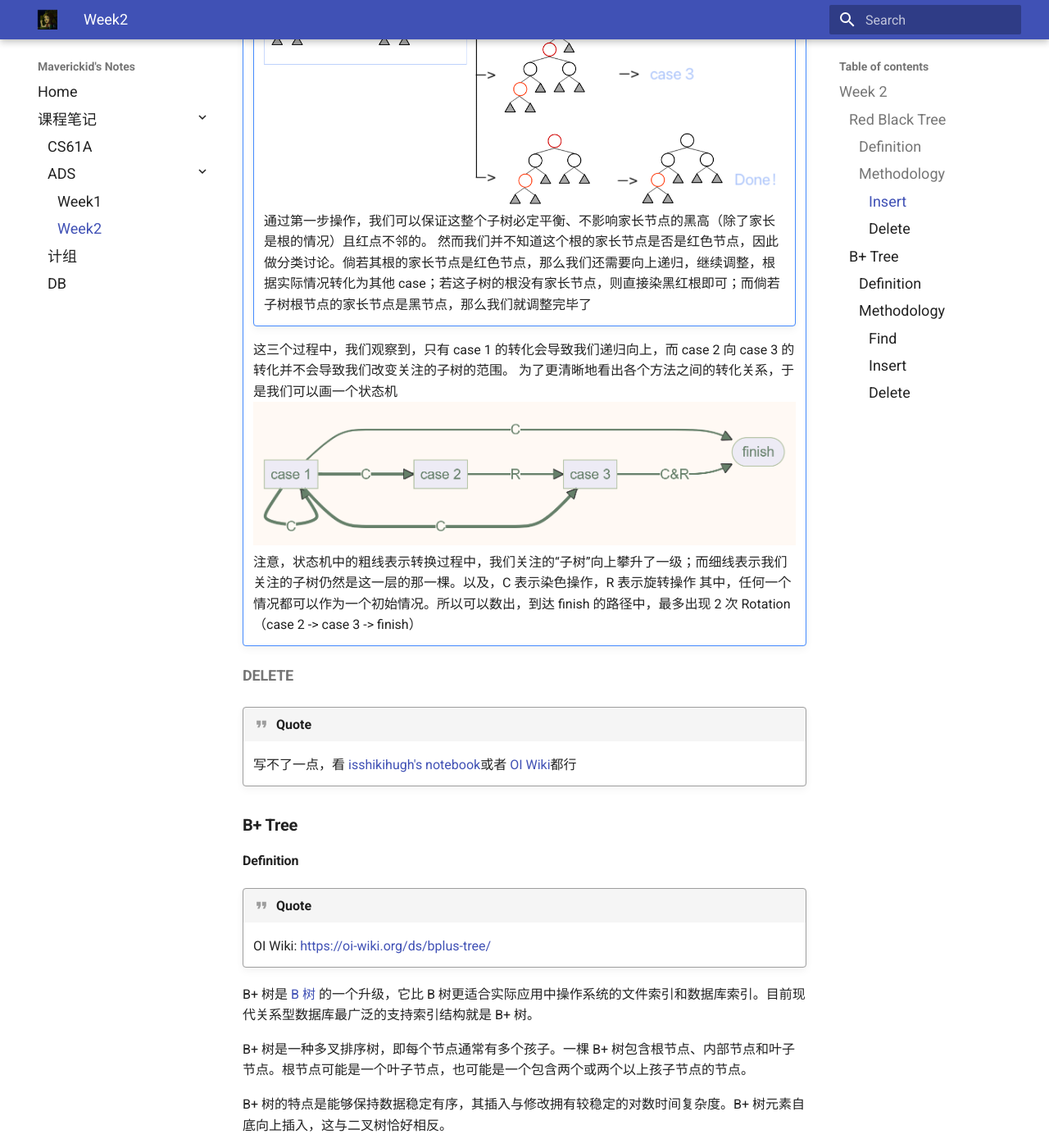
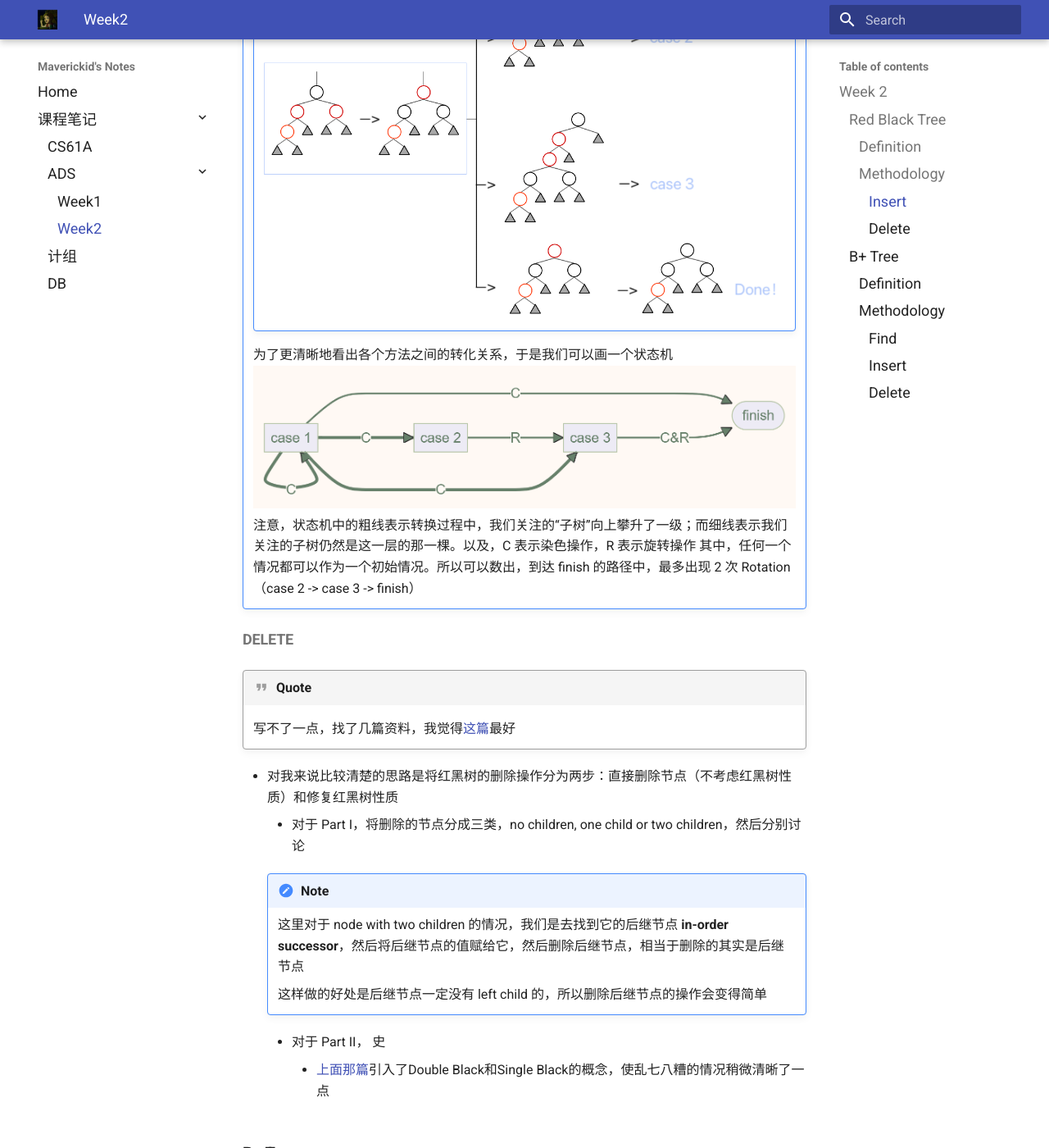
Before and after one commit to aMaverickid/MyCs61a, an MkDocs documentation site: the page built from docs/Courses/ADS/week2.md, in a window 1280 px wide and 1400 px high, scrolled down 3270 px. Shown: the whole window at 82% size. Built offline with MkDocs 1.6.1 and Material for MkDocs 9.7.7, drawn with Linux system fonts in a browser that asks for light colours; some web fonts are replaced; some of the changed text lies outside the part shown.

Commit message:
update ADS

````diff
--- a/docs/Courses/ADS/week2.md
+++ b/docs/Courses/ADS/week2.md
@@ -19,14 +19,17 @@
 ##### Insert
 记被插入的节点为 x，任意一个节点 node 的家长节点为 node.p，则：
 
-1. 如果 x.p 是黑色的，那么我们不需要做任何调整；
+1. 如果 x.p 是黑色的，那么我们不需要做任何调整；`Case 0`
 2. 如果 x.p 是红色的，那么我们需要进行调整；
-    - 此时因为原来的树符合红黑性质，x.p.p 必定存在（红 x.p 不能是根）且必定是黑色的；
+    - 此时因为原来的树符合红黑性质，x.p.p 必定存在（红 x.p 不能是根）且必定是黑色的；`Case 1,2,3`
 
 对于需要进行调整的情况，我们需要分情况讨论：
 !!! definition "Cases"
+    **我们采用了Bottom-Up的方法，即从 x 开始，若此时能够是能解决的Case(即Case0、Case3或Case2)，则问题在这里解决；若解决不了（即Case1）,则向上递归将问题甩锅x的爷节点。重复此步骤，直到问题解决。**
+    >最坏的情况问题也会在根节点时解决，因为由定义根节点必定是黑色的
+
+    由上，所有情况可被归纳为上图右半部分
     ![alt text](image-7.png)
-    我们采用了Bottom-Up的方法，即从 x 开始，向上递归转移，直到根节点。所有情况都被归纳为上图右半部分
     !!! note "Case 3"
         一次染色和一次旋转即可
         ![alt text](image-8.png)
@@ -37,16 +40,22 @@
         Case 3的两种情况是等价的
         图中的根节点染红，将根的两个子节点染黑，类似于将黑节点“下放”， 插入的红节点“上浮”，递归转移
         ![alt text](image-10.png)
-        通过第一步操作，我们可以保证这整个子树必定平衡、不影响家长节点的黑高（除了家长是根的情况）且红点不邻的。
-        然而我们并不知道这个根的家长节点是否是红色节点，因此做分类讨论。倘若其根的家长节点是红色节点，那么我们还需要向上递归，继续调整，根据实际情况转化为其他 case；若这子树的根没有家长节点，则直接染黑红根即可；而倘若子树根节点的家长节点是黑节点，那么我们就调整完毕了
-    这三个过程中，我们观察到，只有 case 1 的转化会导致我们递归向上，而 case 2 向 case 3 的转化并不会导致我们改变关注的子树的范围。
+
     为了更清晰地看出各个方法之间的转化关系，于是我们可以画一个状态机
     ![alt text](image-11.png)
     注意，状态机中的粗线表示转换过程中，我们关注的“子树”向上攀升了一级；而细线表示我们关注的子树仍然是这一层的那一棵。以及，C 表示染色操作，R 表示旋转操作
     其中，任何一个情况都可以作为一个初始情况。所以可以数出，到达 finish 的路径中，最多出现 2 次 Rotation（case 2 -> case 3 -> finish）
 ##### Delete
 !!! quote link
-    写不了一点，看 [isshikihugh's notebook](https://note.isshikih.top/cour_note/D2CX_AdvancedDataStructure/Lec02/#%E5%88%A0%E9%99%A4)或者 [OI Wiki](https://oi-wiki.org/ds/rbtree/#%E5%88%A0%E9%99%A4%E6%93%8D%E4%BD%9C)都行
+    写不了一点，找了几篇资料，我觉得[这篇](https://www.geeksforgeeks.org/deletion-in-red-black-tree/)最好
+- 对我来说比较清楚的思路是将红黑树的删除操作分为两步：直接删除节点（不考虑红黑树性质）和修复红黑树性质
+    - 对于 Part I，将删除的节点分成三类，no children, one child or two children，然后分别讨论
+    !!! note
+        这里对于 node with two children 的情况，我们是去找到它的后继节点 **in-order successor**，然后将后继节点的值赋给它，然后删除后继节点，相当于删除的其实是后继节点
+
+        这样做的好处是后继节点一定没有 left child 的，所以删除后继节点的操作会变得简单
+    - 对于 Part II， 史
+        - [上面那篇](https://www.geeksforgeeks.org/deletion-in-red-black-tree/)引入了Double Black和Single Black的概念，使乱七八糟的情况稍微清晰了一点
 
 ### B+ Tree
 
@@ -63,7 +72,7 @@
     1. 有 n 棵子树的节点中含有 n-1 个关键字（即将区间分为 n 个子区间，每个子区间对应一棵子树）。
     2. 所有叶子节点中包含了全部关键字的信息，及指向含这些关键字记录的指针，且叶子节点本身依关键字的大小自小而大顺序链接。
     3. 所有的非叶子节点可以看成是索引部分，节点中仅含有其子树（根节点）中的最大（或最小）关键字。
-    4. 除根节点外，其他所有节点中所含关键字的个数最少有 $\lceil \dfrac{m}{2} \rceil$ (注意：B 树中除根以外的所有非叶子节点至少有 $\lceil \dfrac{m}{2} \rceil $棵子树）。
+    4. 除根节点外，其他所有节点中所含关键字的个数最少有 $\lceil \dfrac{m}{2} \rceil$ (注意：B 树中除根以外的所有非叶子节点至少有 $\lceil \dfrac{m}{2} \rceil$棵子树）。
     同时，B+ 树为了方便范围查询，叶子节点之间还用指针串联起来。
 
     !!! example
@@ -76,7 +85,7 @@
 ##### Find
 从根节点开始，根据关键字的大小，找到对应的子树，直到找到叶子节点
 
-!!!+ note "OI Wiki 上的代码实现"
+!!! note "OI Wiki 上的代码实现"
     ```cpp
     T find(V key) {
     int i = 0;
@@ -87,17 +96,15 @@
     if (this.number == i) return null;
     return this.childs[i].find(key);
     }
+    ```
 ##### Insert
 - 若为空树，创建一个叶子节点
 - 针对叶子节点，插入关键字，若超过阈值，分裂，递归转移到父节点（索引节点）进行维护
 - 针对索引节点，若当前节点关键字的个数小于等于 m-1，则插入结束。否则，将这个索引类型节点分裂成两个索引节点，左索引节点包含前 $(m-1)/2$ 个 key，右节点包含 $m-(m-1)/2$ 个 key，将第 $m/2$ 个关键字进位到父节点中，进位到父节点的关键字左孩子指向左节点，进位到父节点的关键字右孩子指向右节点。将当前节点的指针指向父节点，然后重复这一步
 
-!!! note "OI Wiki 上可看代码实现"
 ##### Delete
 1. 首先查询到键值所在的叶子节点，删除该叶子节点的数据。
 2. - 如果删除叶子节点之后的数据数量，满足 B+ 树的平衡条件，则直接返回。
    - 否则，就需要做平衡操作：如果该叶子节点的左右兄弟节点的数据量可以借用，就借用过来满足平衡条件。否则，就与相邻的兄弟节点合并成一个新的子节点了。
 3. 在上面平衡操作中，如果是进行了合并操作，就需要向上修正父节点的指针：删除被合并节点的键值以及指针。
 4. 由于做了删除操作，可能父节点也会不平衡，那么就按照前面的步骤也对父节点进行重新平衡操作，这样一直到某个节点平衡为止。
-
-!!! note "OI Wiki 上可看代码实现"
````
Also changed, not shown: docs/Courses/ADS/week1.md (+18 -3 lines), docs/Courses/ADS/image-12.png (added), docs/Courses/ADS/image-13.png (added).
